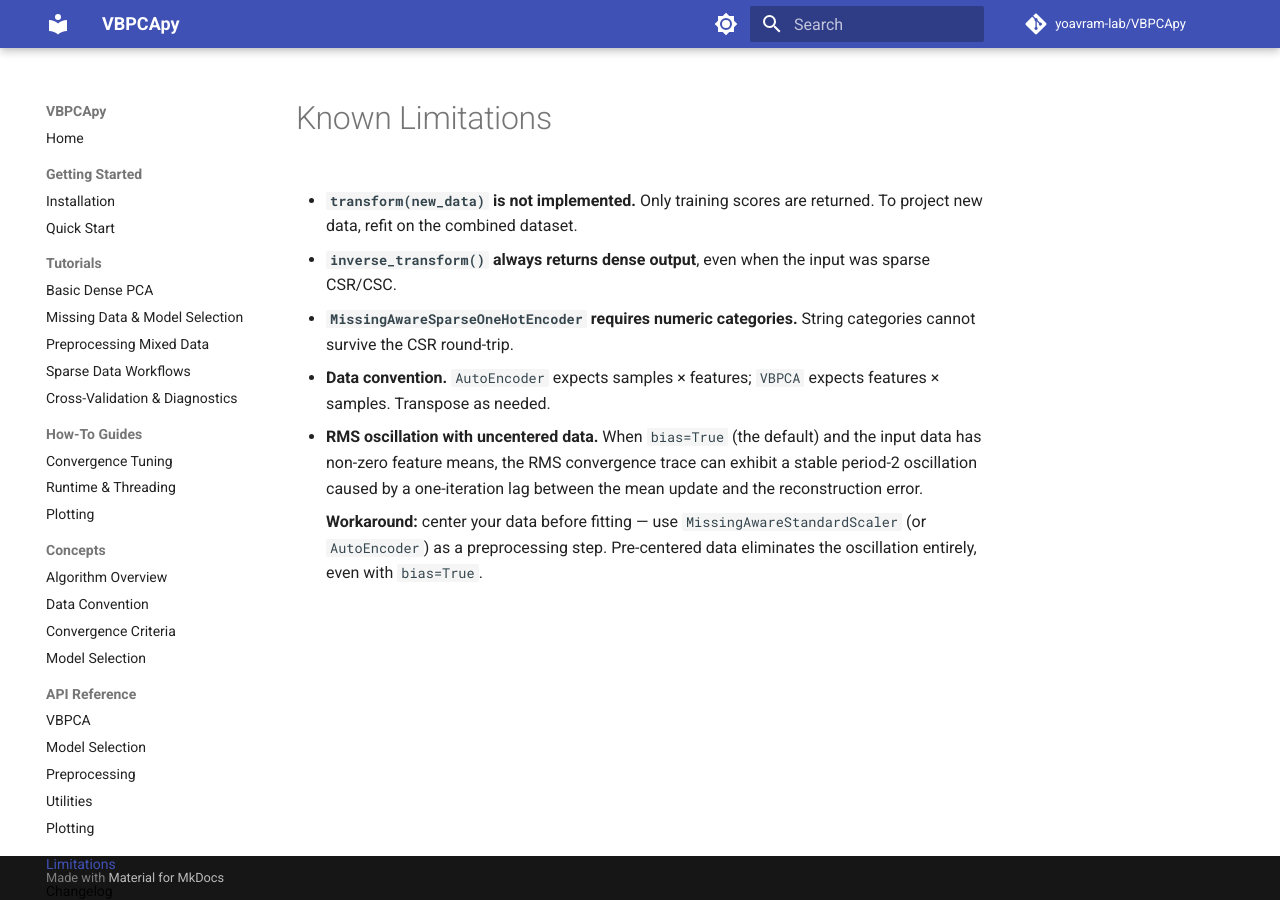
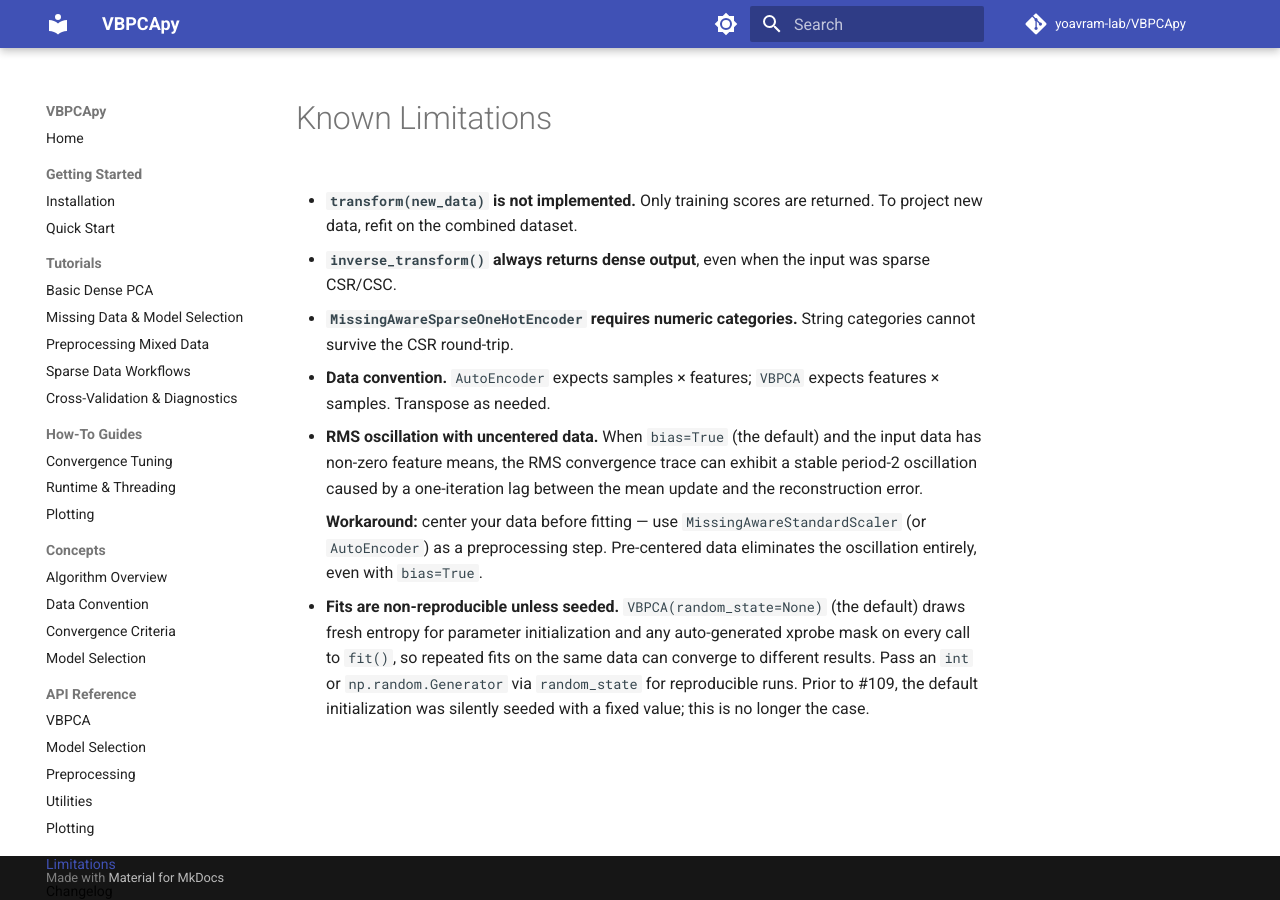
Before and after one commit to yoavram-lab/VBPCApy, an MkDocs documentation site: the page built from docs/limitations.md, in a window 1280 px wide. Built offline with MkDocs 1.6.1 and Material for MkDocs 9.7.7, drawn with Linux system fonts in a browser that asks for light colours; comment, search, counter and statistics services are not loaded.

Commit message:
docs: changelog and limitations entry for random_state

```diff
--- a/docs/limitations.md
+++ b/docs/limitations.md
@@ -11,3 +11,5 @@
 - **RMS oscillation with uncentered data.** When `bias=True` (the default) and the input data has non-zero feature means, the RMS convergence trace can exhibit a stable period-2 oscillation caused by a one-iteration lag between the mean update and the reconstruction error.
 
     **Workaround:** center your data before fitting — use `MissingAwareStandardScaler` (or `AutoEncoder`) as a preprocessing step. Pre-centered data eliminates the oscillation entirely, even with `bias=True`.
+
+- **Fits are non-reproducible unless seeded.** `VBPCA(random_state=None)` (the default) draws fresh entropy for parameter initialization and any auto-generated xprobe mask on every call to `fit()`, so repeated fits on the same data can converge to different results. Pass an `int` or `np.random.Generator` via `random_state` for reproducible runs. Prior to #109, the default initialization was silently seeded with a fixed value; this is no longer the case.
```
Also changed, not shown: CHANGELOG.md (+8 -0 lines).
